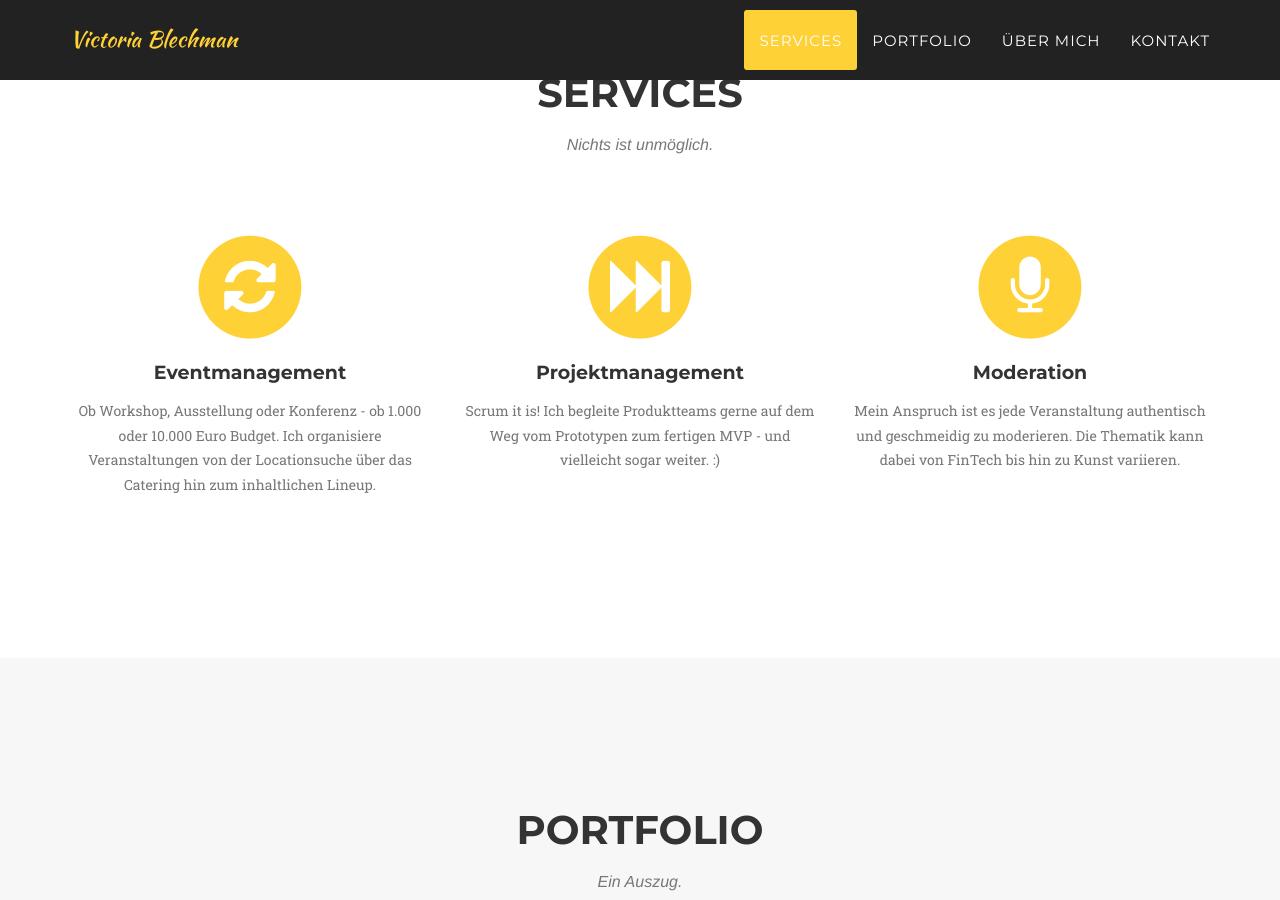
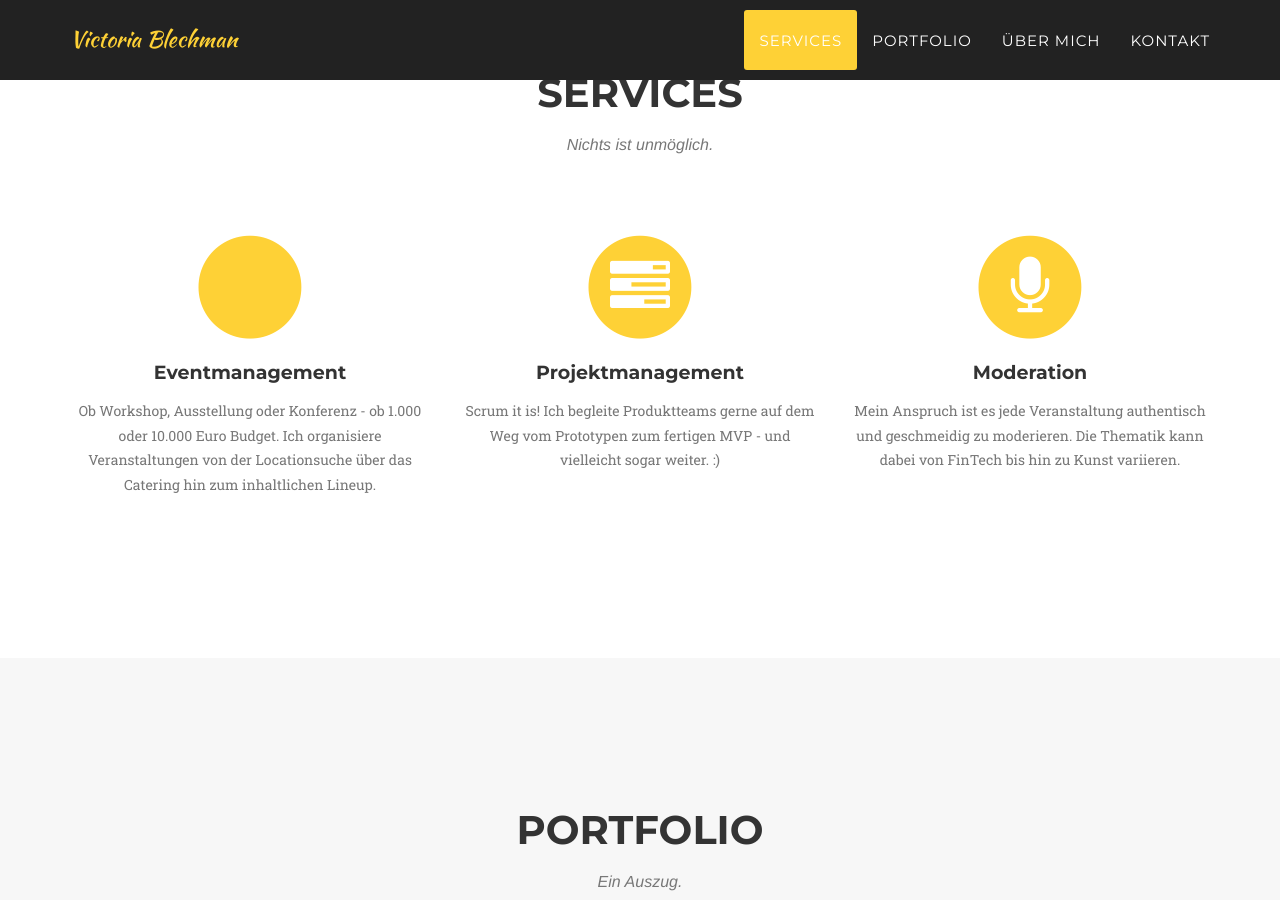
Before and after one commit to blechman/blechman.github.io, a Jekyll site: the page built from index.html, in a window 1280 px wide and 900 px high, scrolled down 847 px. Built offline with Jekyll 4.4.1, drawn with Linux system fonts in a browser that asks for light colours; some web fonts are replaced.

Commit message:
Update services.html

```diff
--- a/_includes/services.html
+++ b/_includes/services.html
@@ -11,7 +11,7 @@
                 <div class="col-md-4">
                     <span class="fa-stack fa-4x">
                         <i class="fa fa-circle fa-stack-2x text-primary"></i>
-                        <i class="fa fa-refresh fa-stack-1x fa-inverse"></i>
+                        <i class="fa fa-calendar-alt fa-stack-1x fa-inverse"></i>
                     </span>
                     <h4 class="service-heading">Eventmanagement</h4>
                     <p class="text-muted">Ob Workshop, Ausstellung oder Konferenz - ob 1.000 oder 10.000 Euro Budget. Ich organisiere Veranstaltungen von der Locationsuche über das Catering hin zum inhaltlichen Lineup.
@@ -20,7 +20,7 @@
                 <div class="col-md-4">
                     <span class="fa-stack fa-4x">
                         <i class="fa fa-circle fa-stack-2x text-primary"></i>
-                        <i class="fa fa-fast-forward fa-stack-1x fa-inverse"></i>
+                        <i class="fa fa-tasks fa-stack-1x fa-inverse"></i>
                     </span>
                     <h4 class="service-heading">Projektmanagement</h4>
                     <p class="text-muted">Scrum it is! Ich begleite Produktteams gerne auf dem Weg vom Prototypen zum fertigen MVP - und vielleicht sogar weiter. :)</p>
```
